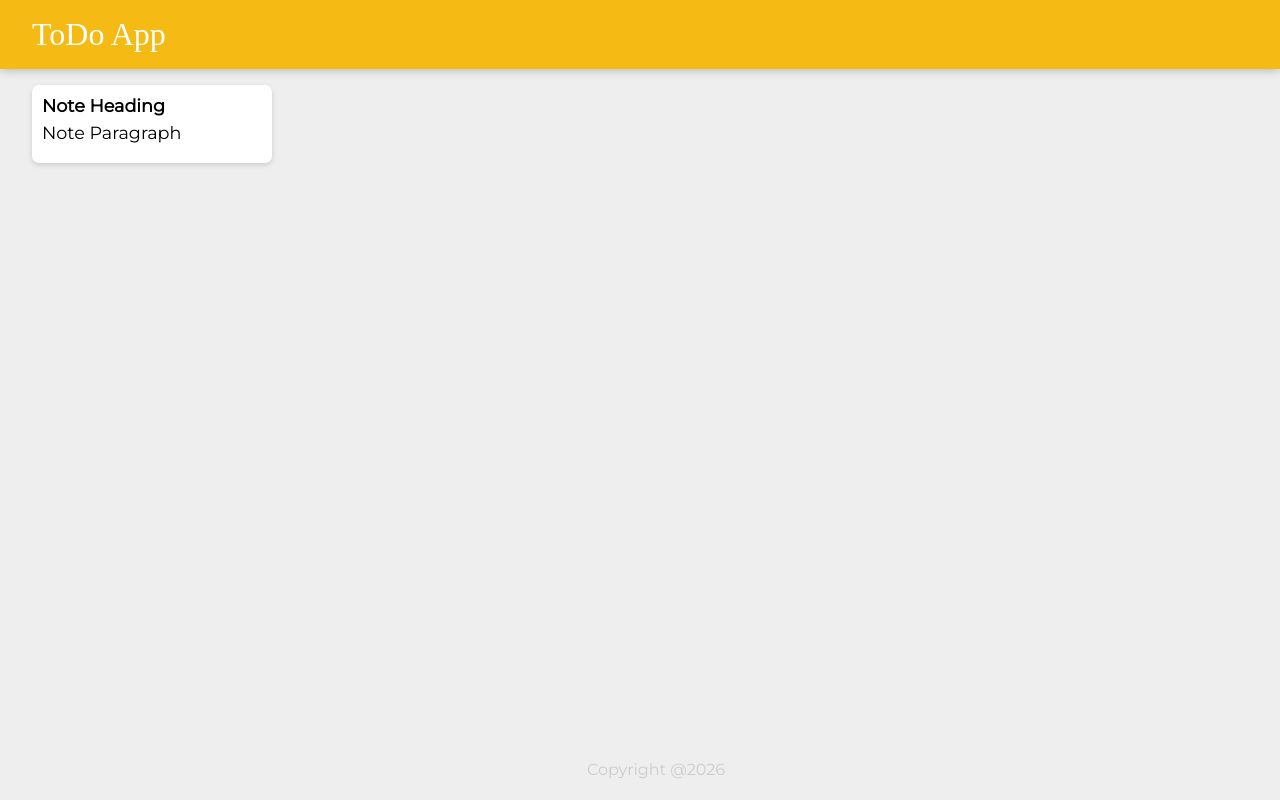
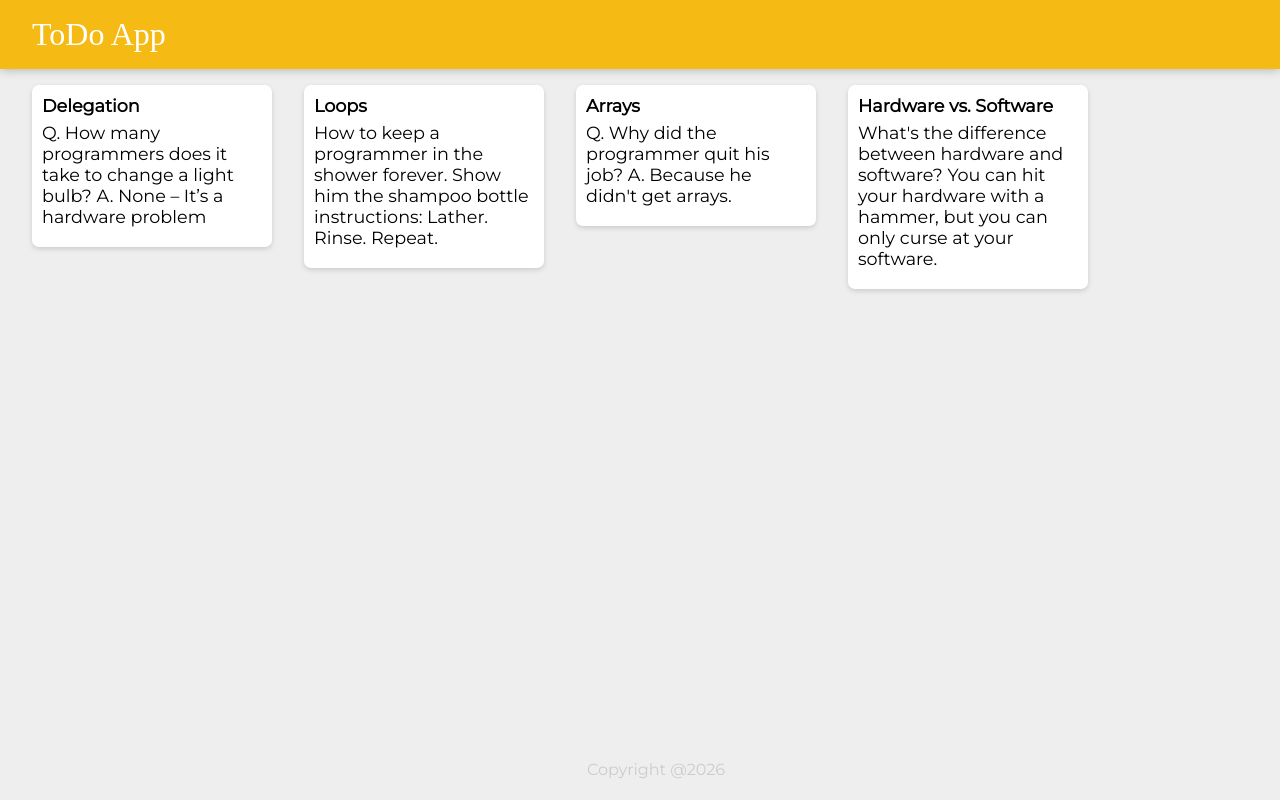
Before and after one commit to Dheemanth1910/todoreact, a React (Vite) app: page / in a window 1280 px wide. Built offline with nearby package versions, Linux system fonts and the light colour scheme; a web font is replaced by a local one.

Commit message:
Added Notes.js and Dynamically rendering notes

```diff
--- a/src/components/App.jsx
+++ b/src/components/App.jsx
@@ -2,11 +2,17 @@
 import Header from "./Header" ;
 import Footer from "./Footer";
 import Note from "./Note";
+import notes from "../notes" ;
 
 function App(){
     return <div>
         <Header />
-        <Note />
+        {notes.map( ( note => (
+            <Note
+                heading = {note.title}
+                description = {note.content}
+            />
+        )))}
         <Footer />
     </div>
 }
--- a/src/components/Note.jsx
+++ b/src/components/Note.jsx
@@ -1,9 +1,9 @@
 import React from "react";
 
-function Note(){
+function Note(props){
     return <div className="note">
-        <h1>Note Heading</h1>
-        <p>Note Paragraph</p>
+        <h1>{props.heading}</h1>
+        <p>{props.description}</p>
     </div>
 }
 
--- /dev/null
+++ b/src/notes.js
@@ -0,0 +1,28 @@
+const notes = [
+  {
+    key: 1,
+    title: "Delegation",
+    content:
+      "Q. How many programmers does it take to change a light bulb? A. None – It’s a hardware problem"
+  },
+  {
+    key: 2,
+    title: "Loops",
+    content:
+      "How to keep a programmer in the shower forever. Show him the shampoo bottle instructions: Lather. Rinse. Repeat."
+  },
+  {
+    key: 3,
+    title: "Arrays",
+    content:
+      "Q. Why did the programmer quit his job? A. Because he didn't get arrays."
+  },
+  {
+    key: 4,
+    title: "Hardware vs. Software",
+    content:
+      "What's the difference between hardware and software? You can hit your hardware with a hammer, but you can only curse at your software."
+  }
+];
+
+export default notes;
```
